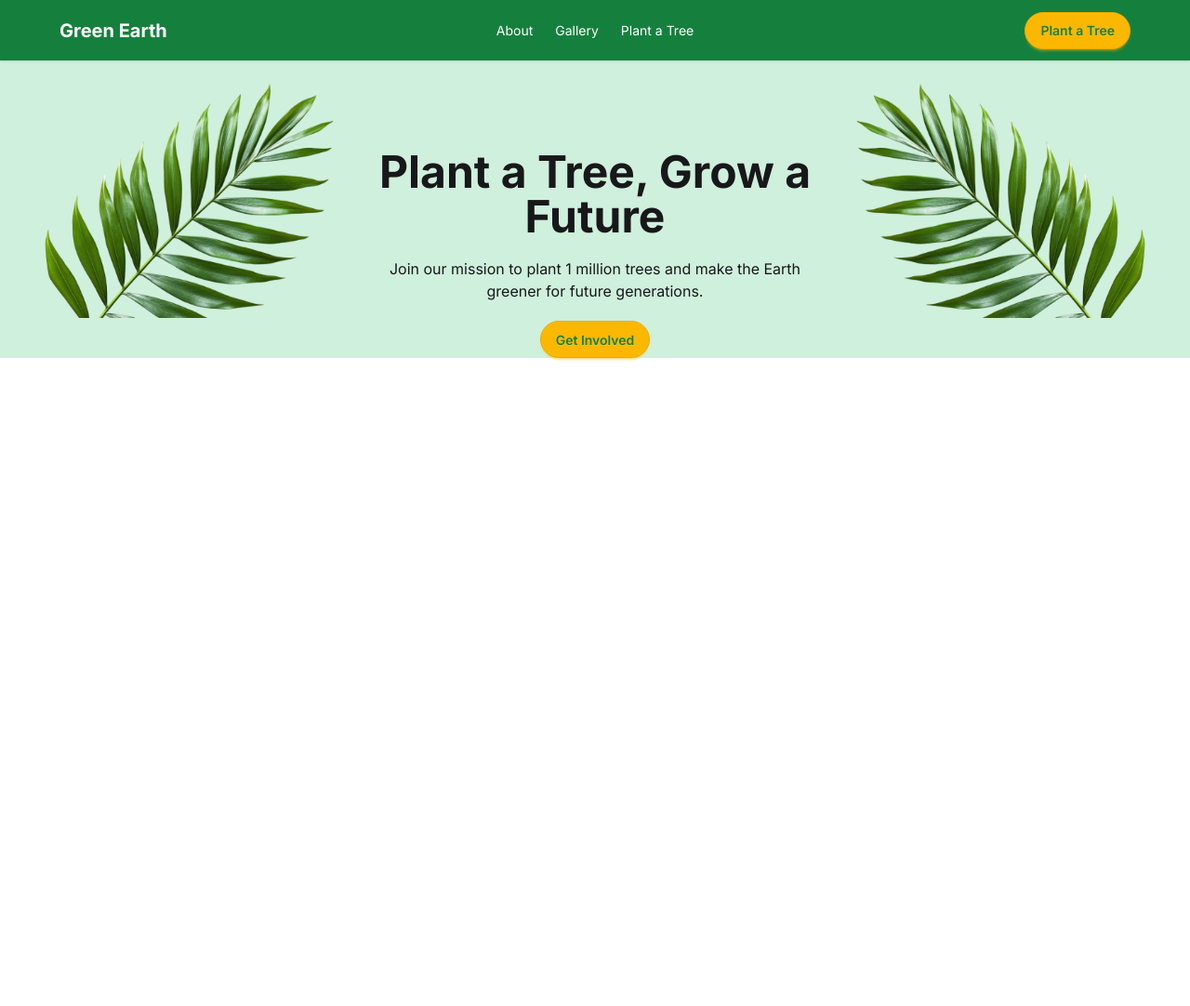
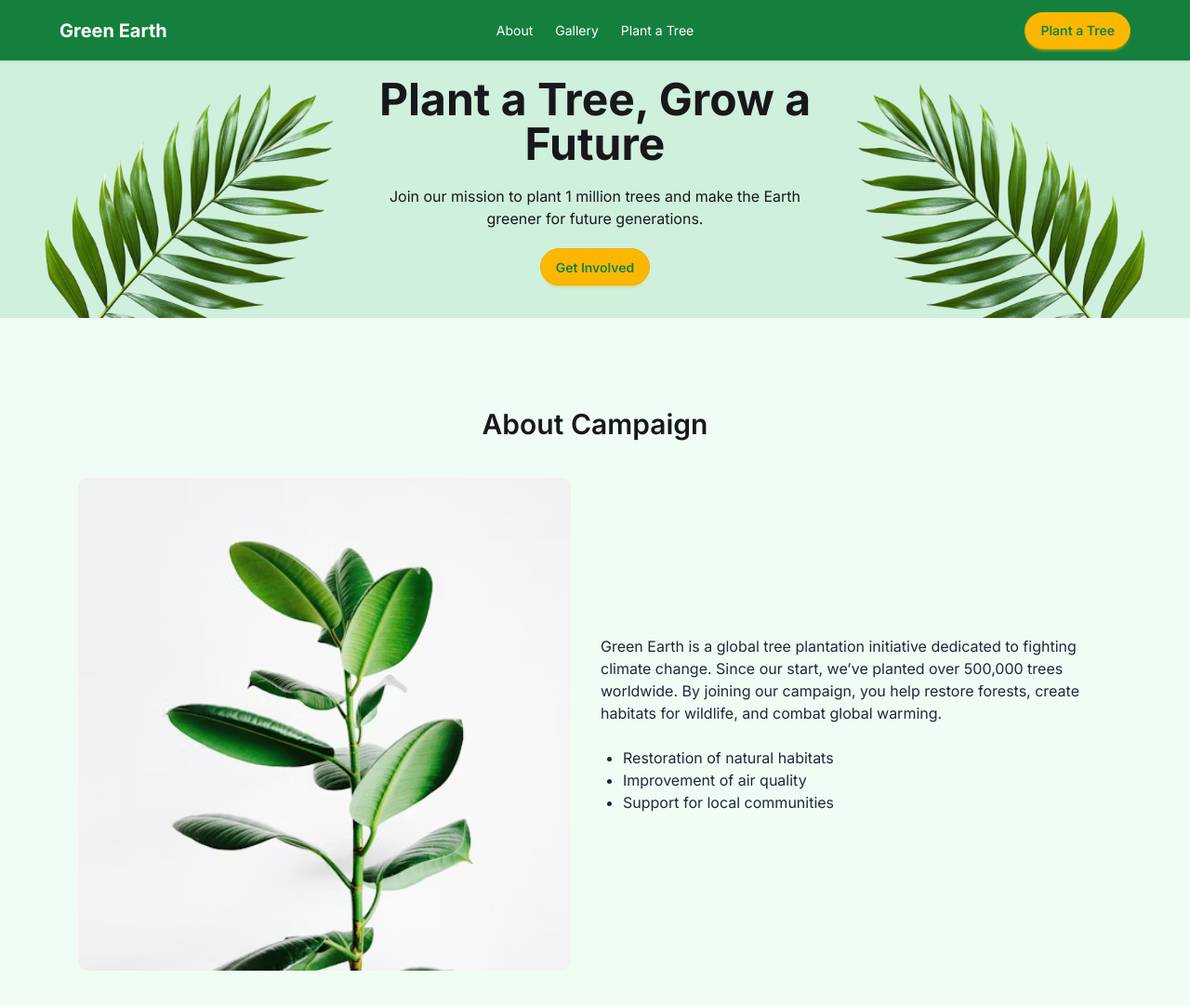
Before and after one commit to Rakibislam22/GreenEarth, a plain HTML site: page index.html in a window 1280 px wide. Shown: the whole page at 93% size. Before the commit the page ends 800 px from the top, so only its background shows below. Drawn offline with nearby package versions, Linux system fonts and the light colour scheme.

Commit message:
Add About Campaign section

```diff
--- a/index.html
+++ b/index.html
@@ -69,18 +69,42 @@
         </nav>
 
         <!-- Banner section -->
-        <div class="flex justify-between align-middle bg-[#CFF0DC]">
+        <div class="flex justify-between items-center bg-[#CFF0DC]">
             <div class="max-sm:hidden"><img src="assets/hero-leaf1.png" alt=""></div>
-            <div class="text-center pt-24 max-sm:py-16 space-y-5 max-w-2xl">
+            <div class="text-center max-sm:py-16 space-y-5 max-w-2xl">
                 <h1 class="text-5xl max-sm:text-2xl  font-bold ">Plant a Tree, Grow a Future</h1>
                 <p>Join our mission to plant 1 million trees and make the Earth greener for future
                     generations.</p>
-                <button class="btn btn-warning rounded-3xl text-[#15803D]">Get Involved</button>
+                <button class="btn btn-warning rounded-3xl text-[#15803D] mb-4">Get Involved</button>
             </div>
             <div class="max-sm:hidden"><img src="assets/hero-leaf2.png" alt=""></div>
         </div>
     </header>
 
+    <!-- About Campaign section -->
+    <section class="flex justify-center items-center py-24 bg-[#f0fdf4]">
+        <div  >
+            <h1 class="text-center text-3xl pb-10 font-semibold">About Campaign</h1>
+            <div >
+                <div class="flex justify-center items-center gap-8">
+                    <div>
+                        <img src="assets/about.png" alt="">
+                    </div>
+                    <div class="text-[#1F2937]">
+                        <p class="max-w-[550px]">
+                            Green Earth is a global tree plantation initiative dedicated to fighting climate change. Since our start, we’ve planted over 500,000 trees worldwide. By joining our campaign, you help restore forests, create habitats for wildlife, and combat global warming.
+
+                            <ul class="list-disc ml-6 pt-6">
+                                <li>Restoration of natural habitats</li>
+                                <li>Improvement of air quality</li>
+                                <li>Support for local communities</li>
+                            </ul>
+                        </p>
+                    </div>
+                </div>
+            </div>
+        </div>
+    </section>
 </body>
 
 </html>
```
